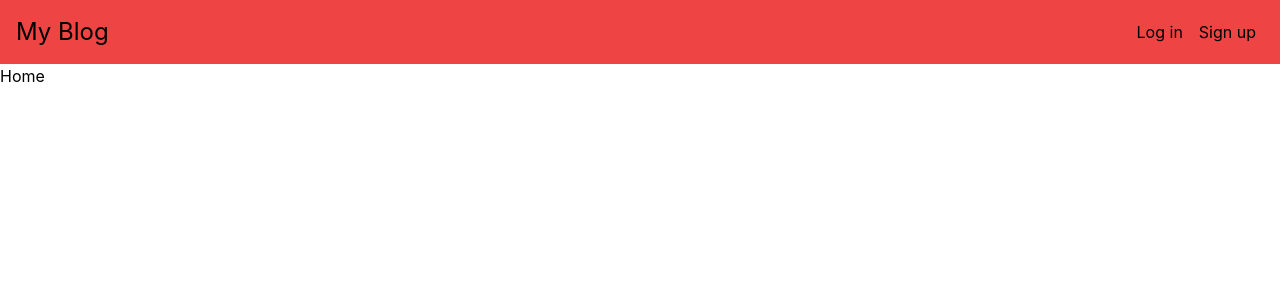
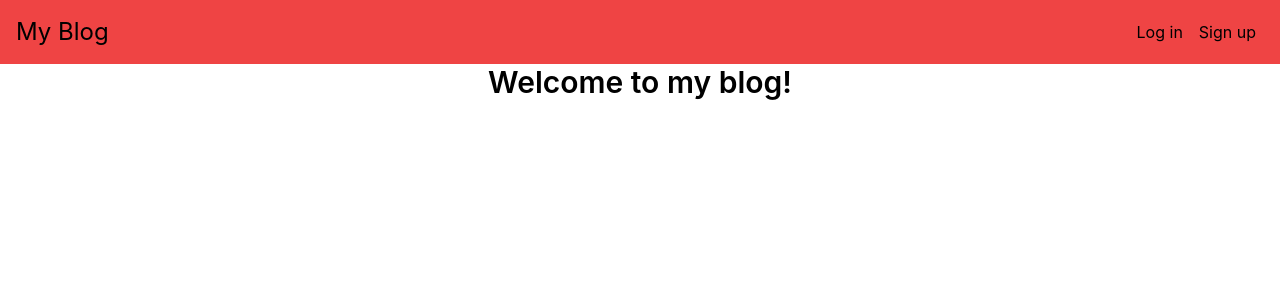
Before and after one commit to SultanBadri/MERN-blog, a React (Create React App) app in the folder client/: page /#/ in a window 1280 px wide. Shown: the top 300 px of the page. Built offline with nearby package versions, Linux system fonts and the light colour scheme; no server answers.

Commit message:
testing tailwind

```diff
--- a/client/src/components/Home.tsx
+++ b/client/src/components/Home.tsx
@@ -1,9 +1,12 @@
 import { useState, useEffect } from "react";
+import bloggingSVG from "../images/blogging.svg";
 
 function Home() {
   return (
     <div>
-      <h1>Home</h1>
+      <h1 className="text-3xl font-semibold text-center">
+        Welcome to my blog!
+      </h1>
     </div>
   );
 }
```
Also changed, not shown: client/src/images/blogging.svg (added).
